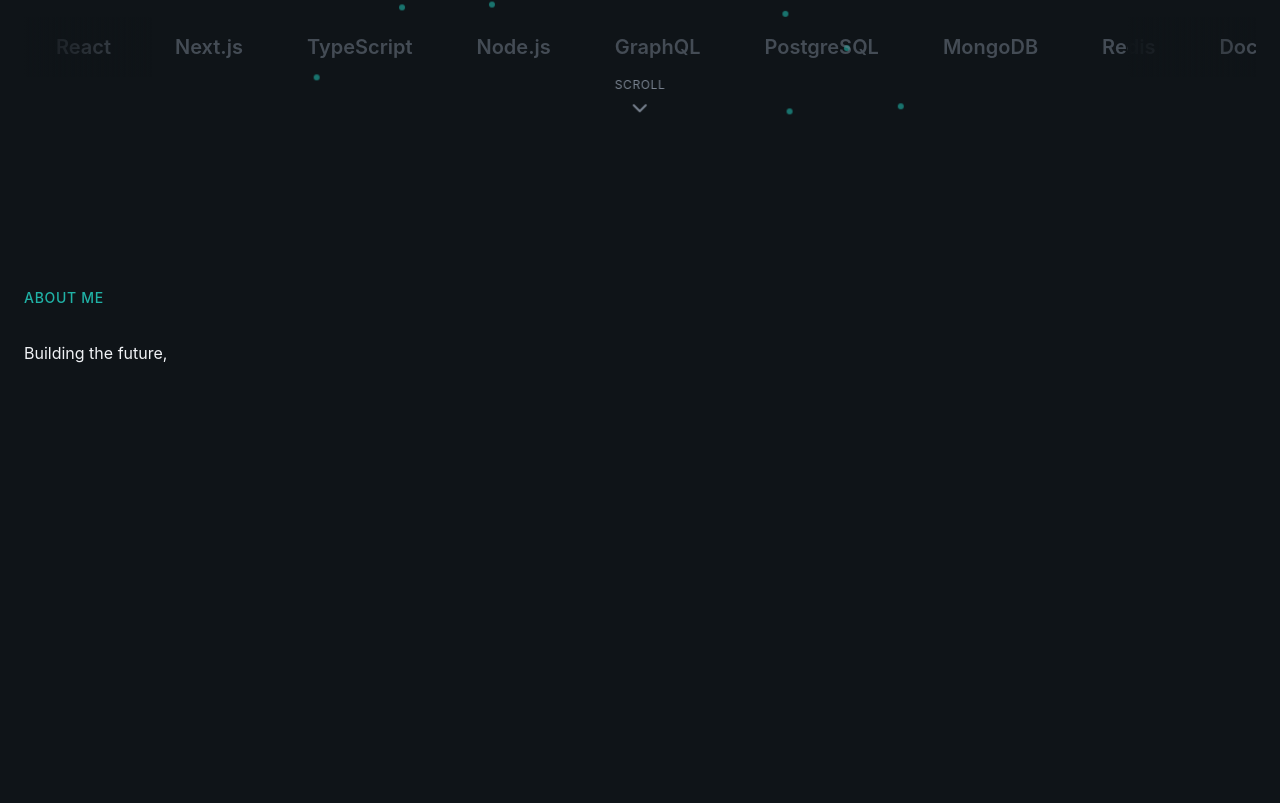
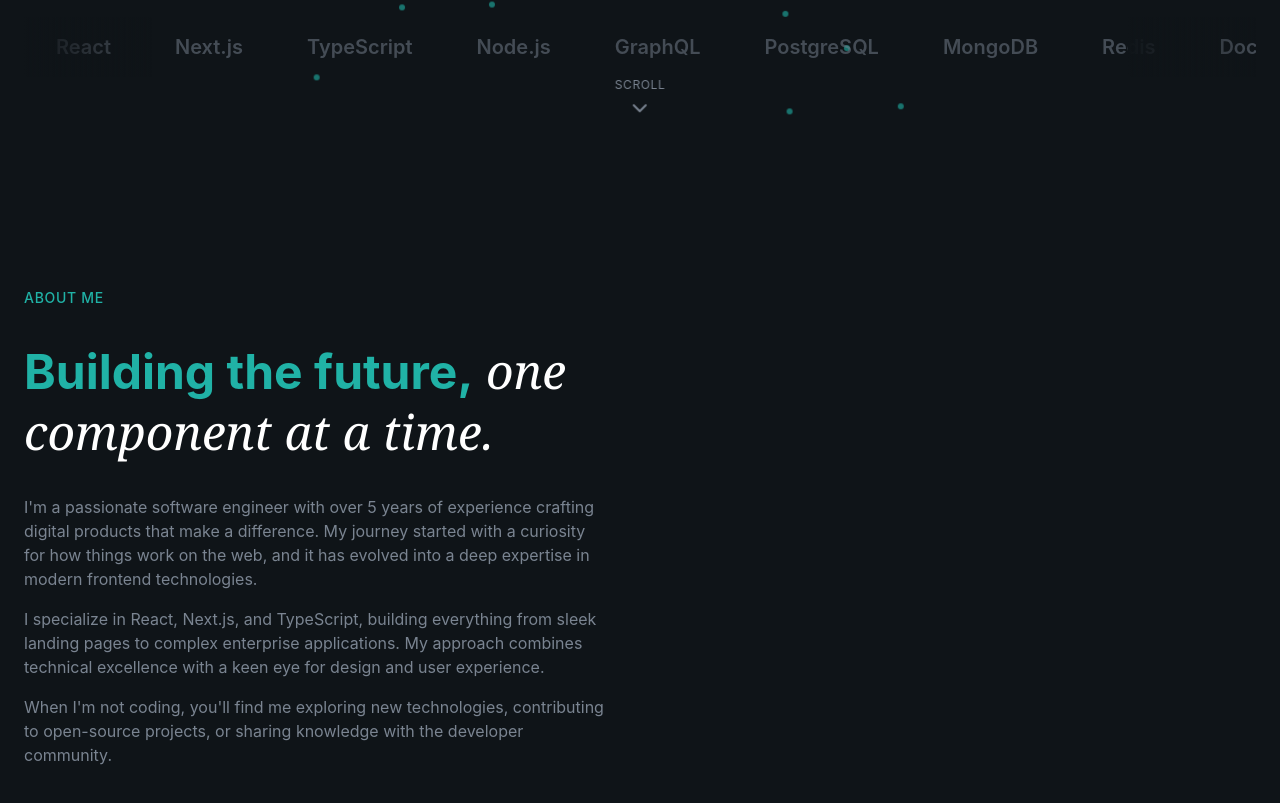
Before and after one commit to Ridzzz0Alam/dev_personal_project, a React (Vite) app: page / in a window 1280 px wide. Shown: the part 949-1752 px from the top of the page. Before the commit the page ends 1442 px from the top, so only its background shows below. Built offline with nearby package versions, Linux system fonts and the light colour scheme.

Commit message:
added personal description

```diff
--- a/src/sections/About.jsx
+++ b/src/sections/About.jsx
@@ -11,9 +11,34 @@
                         </span>
                     </div>
 
-                    <h2>
+                    <h2 className="text-4xl md:text-5xl font-bold leading-tight animate-fade-in animation-delay-100 text-secondary-foreground">
                         Building the future,
+                        <span className="font-serif italic font-normal text-white">
+                            {" "}
+                            one component at a time.
+                        </span>
                     </h2>
+
+                    <div className="space-y-4 text-muted-foreground animate-fade-in animation-delay-200">
+                        <p>
+                            I'm a passionate software engineer with over 5 years of
+                            experience crafting digital products that make a difference. My
+                            journey started with a curiosity for how things work on the web,
+                            and it has evolved into a deep expertise in modern frontend
+                            technologies.
+                        </p>
+                        <p>
+                            I specialize in React, Next.js, and TypeScript, building
+                            everything from sleek landing pages to complex enterprise
+                            applications. My approach combines technical excellence with a
+                            keen eye for design and user experience.
+                        </p>
+                        <p>
+                            When I'm not coding, you'll find me exploring new technologies,
+                            contributing to open-source projects, or sharing knowledge with
+                            the developer community.
+                        </p>
+                    </div>
                 </div>
                 </div>
             </div>
```
